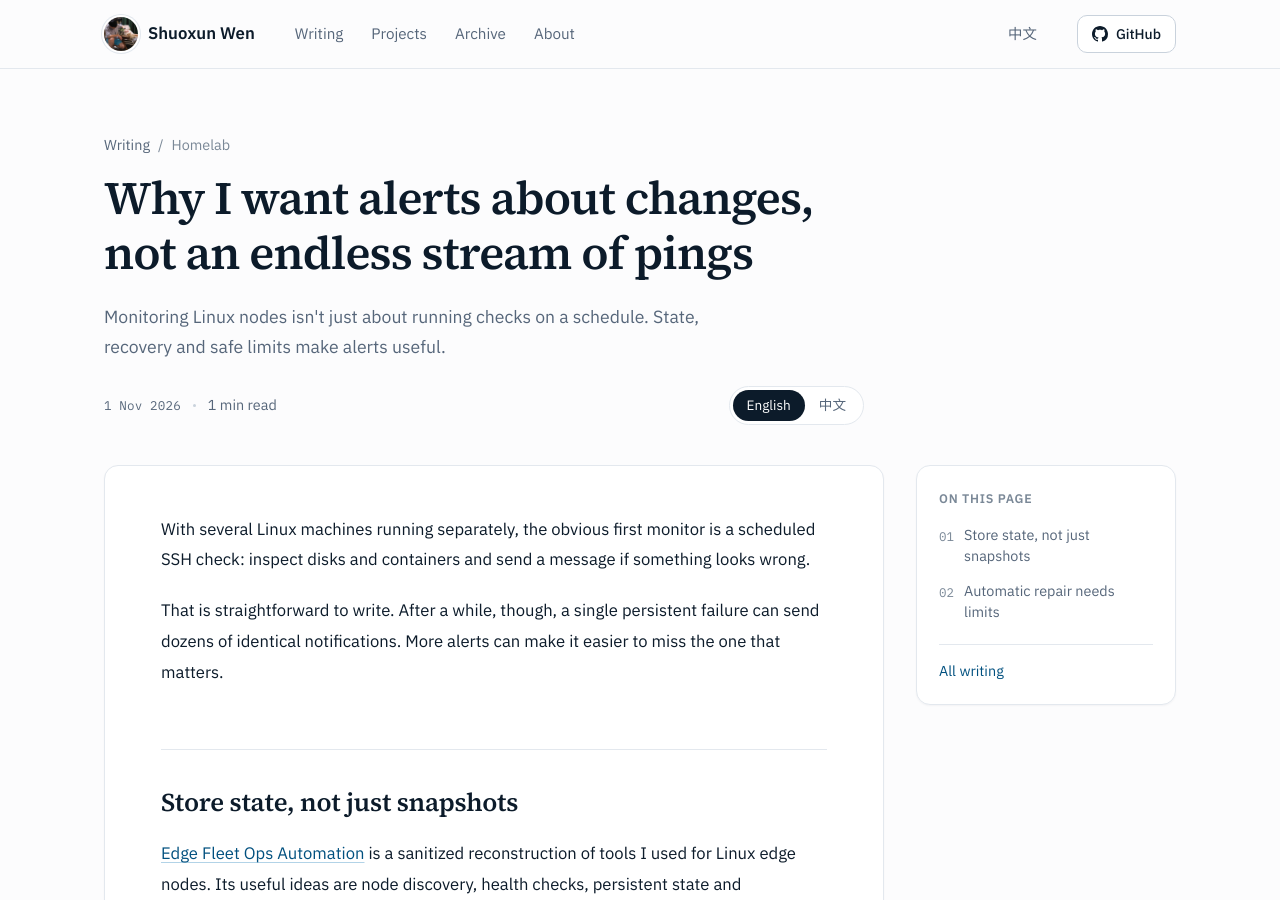
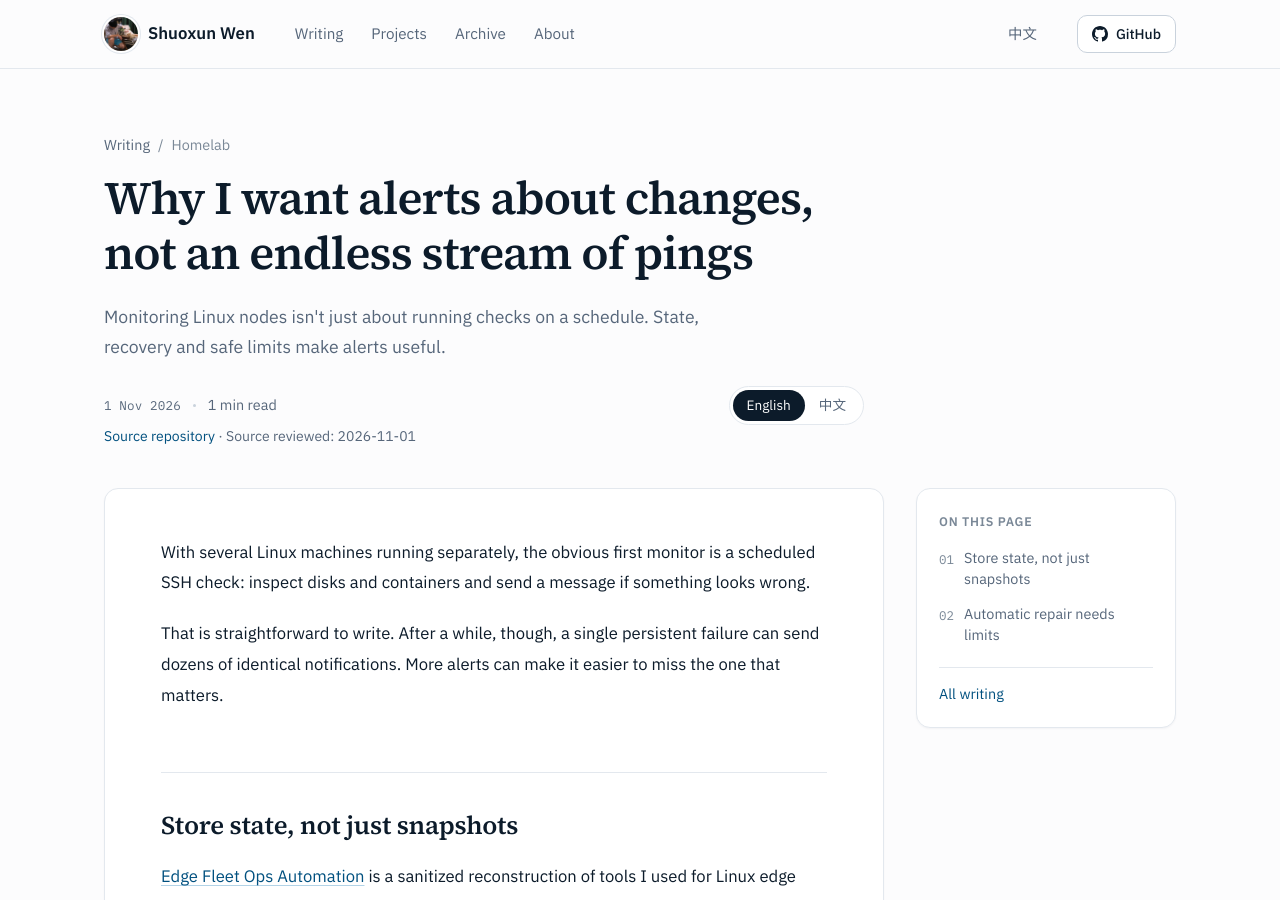
Before and after one commit to Waldo0926/waldo0926.github.io, a Jekyll site: the page built from _posts/2026-11-01-stateful-alerts.md, in a window 1280 px wide and 900 px high. Built offline with Jekyll 4.4.1, drawn with Linux system fonts in a browser that asks for light colours.

Commit message:
content(blog): attribute code source and review date

```diff
--- a/_posts/2026-11-01-stateful-alerts.md
+++ b/_posts/2026-11-01-stateful-alerts.md
@@ -7,6 +7,8 @@ ref: stateful-alerts
 lang: en
 title: "Why I want alerts about changes, not an endless stream of pings"
 image: /assets/og/site.png
+source_repo: edge-fleet-ops-automation
+source_checked: 2026-11-01
 ---
 
 With several Linux machines running separately, the obvious first monitor is a scheduled SSH check: inspect disks and containers and send a message if something looks wrong.
```
